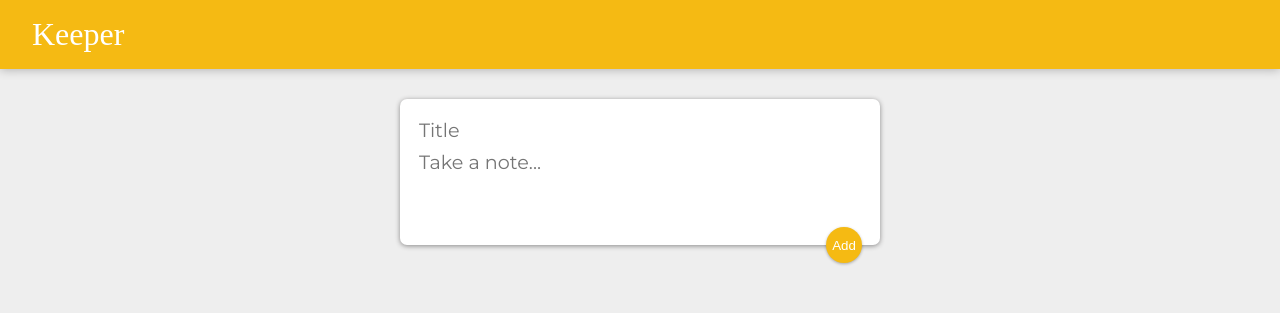
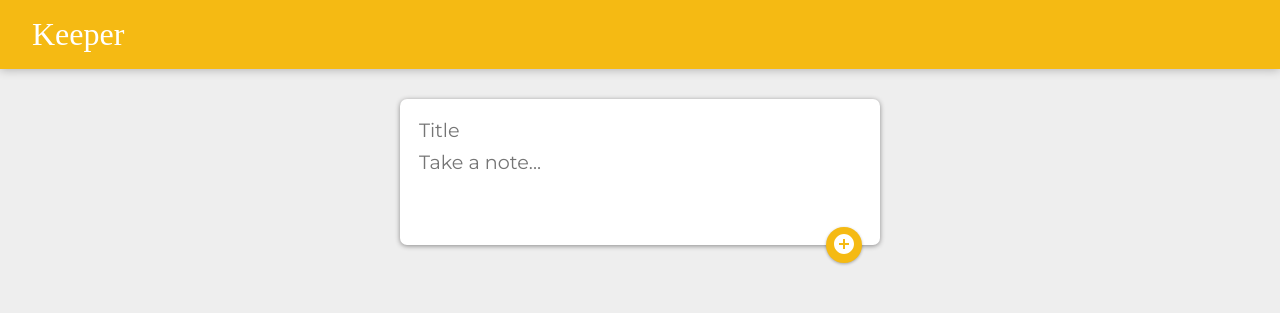
Before and after one commit to manooi/react-project, a React (Create React App) app: page / in a window 1280 px wide. Shown: the top 313 px of the page. Built offline with nearby package versions, Linux system fonts and the light colour scheme.

Commit message:
Add material ui

```diff
--- a/package.json
+++ b/package.json
@@ -3,6 +3,8 @@
   "version": "0.1.0",
   "private": true,
   "dependencies": {
+    "@material-ui/core": "^4.11.3",
+    "@material-ui/icons": "^4.11.2",
     "@testing-library/jest-dom": "^5.11.9",
     "@testing-library/react": "^11.2.5",
     "@testing-library/user-event": "^12.8.3",
--- a/public/styles.css
+++ b/public/styles.css
@@ -67,7 +67,7 @@ footer p {
   outline: none;
 }
 
-form {
+form.create-note {
   position: relative;
   width: 480px;
   margin: 30px auto 20px auto;
@@ -76,8 +76,8 @@ form {
   border-radius: 7px;
   box-shadow: 0 1px 5px rgb(138, 137, 137);
 }
-form input,
-form textarea {
+form.create-note input,
+form.create-note textarea {
   width: 100%;
   border: none;
   padding: 4px;
@@ -86,7 +86,7 @@ form textarea {
   font-family: inherit;
   resize: none;
 }
-form button {
+form.create-note button {
   position: absolute;
   right: 18px;
   bottom: -18px;
--- a/src/components/App.js
+++ b/src/components/App.js
@@ -5,18 +5,17 @@ import Note from "./Note";
 import CreateArea from "./CreateArea";
 
 function App() {
+  const [notes, setNotes] = useState([]);
 
-  const [item, setItem] = useState([]);
-
-  function addItem(note) {
-    setItem(previous => {
-      return [...previous, note]
+  function addNote(newNote) {
+    setNotes(prevNotes => {
+      return [...prevNotes, newNote];
     });
   }
 
-  function deleteItem(id) {
-    setItem(previous => {
-      return previous.filter((item, index) => {
+  function deleteNote(id) {
+    setNotes(prevNotes => {
+      return prevNotes.filter((noteItem, index) => {
         return index !== id;
       });
     });
@@ -25,10 +24,18 @@ function App() {
   return (
     <div>
       <Header />
-      <CreateArea addItem={addItem} />
-      {item.map((n, index) =>
-        <Note onDelete={deleteItem} key={index} id={index} title={n.title} content={n.content} />
-      )}
+      <CreateArea onAdd={addNote} />
+      {notes.map((noteItem, index) => {
+        return (
+          <Note
+            key={index}
+            id={index}
+            title={noteItem.title}
+            content={noteItem.content}
+            onDelete={deleteNote}
+          />
+        );
+      })}
       <Footer />
     </div>
   );
--- a/src/components/CreateArea.jsx
+++ b/src/components/CreateArea.jsx
@@ -1,7 +1,7 @@
 import React, { useState } from "react";
+import AddCircleIcon from '@material-ui/icons/AddCircle';
 
 function CreateArea(props) {
-
   const [note, setNote] = useState({
     title: "",
     content: ""
@@ -9,23 +9,41 @@ function CreateArea(props) {
 
   function handleChange(event) {
     const { name, value } = event.target;
-    setNote(previous => {
-      return { ...previous, [name]: value };
+
+    setNote(prevNote => {
+      return {
+        ...prevNote,
+        [name]: value
+      };
     });
   }
 
-  function submitButton(event) {
-    props.addItem(note);
-    setNote({ title: "", content: "" });
+  function submitNote(event) {
+    props.onAdd(note);
+    setNote({
+      title: "",
+      content: ""
+    });
     event.preventDefault();
   }
 
   return (
     <div>
-      <form>
-        <input onChange={handleChange} name="title" placeholder="Title" value={note.title} />
-        <textarea onChange={handleChange} name="content" placeholder="Take a note..." rows="3" value={note.content} />
-        <button onClick={submitButton}>Add</button>
+      <form className="create-note">
+        <input
+          name="title"
+          onChange={handleChange}
+          value={note.title}
+          placeholder="Title"
+        />
+        <textarea
+          name="content"
+          onChange={handleChange}
+          value={note.content}
+          placeholder="Take a note..."
+          rows="3"
+        />
+        <button onClick={submitNote}><AddCircleIcon /></button>
       </form>
     </div>
   );
--- a/src/components/Note.jsx
+++ b/src/components/Note.jsx
@@ -1,4 +1,5 @@
 import React from "react";
+import DeleteForeverIcon from '@material-ui/icons/DeleteForever';
 
 function Note(props) {
   return (
@@ -6,7 +7,7 @@ function Note(props) {
       <h1>{props.title}</h1>
       <p>{props.content}</p>
       <button onClick={() => { props.onDelete(props.id) }
-      }>DELETE</button>
+      }><DeleteForeverIcon /></button>
     </div>
   );
 }
```
Also changed, not shown: 1 other file (tests, documents, lock files or other folders).
